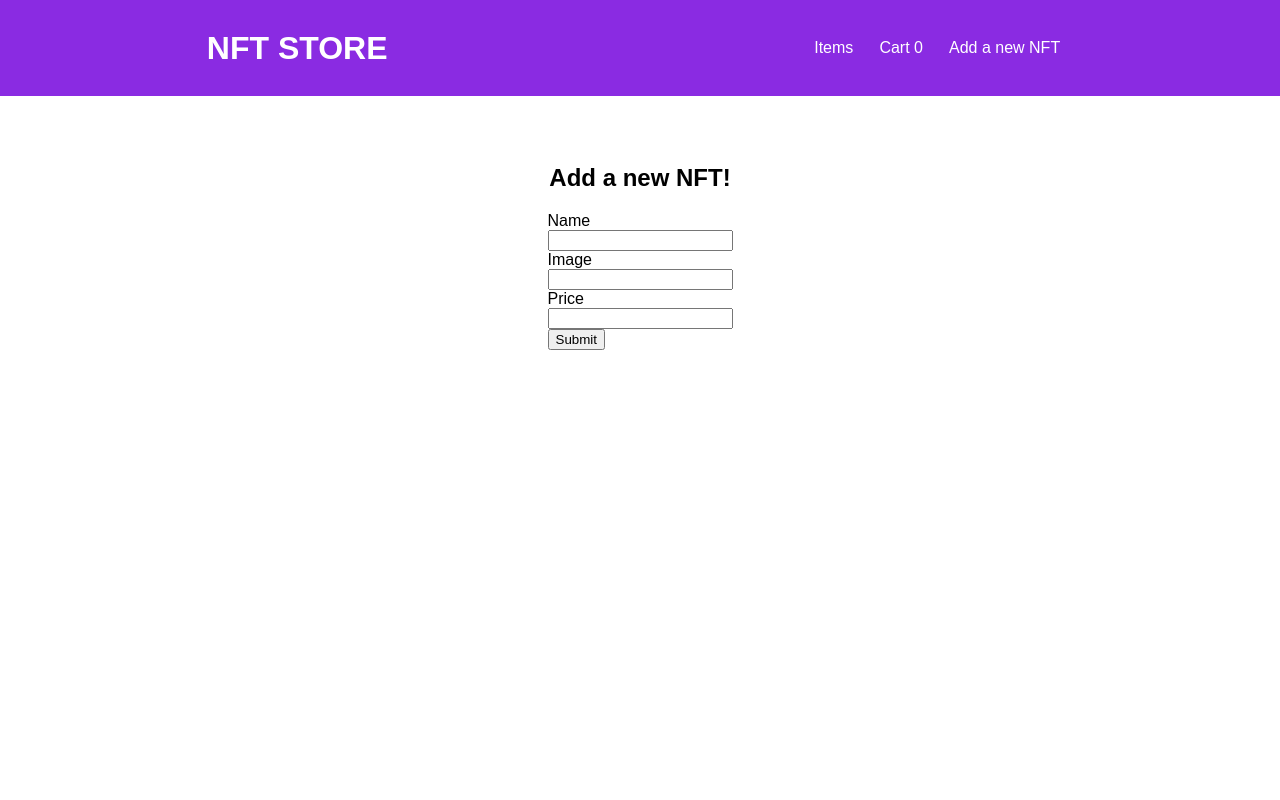
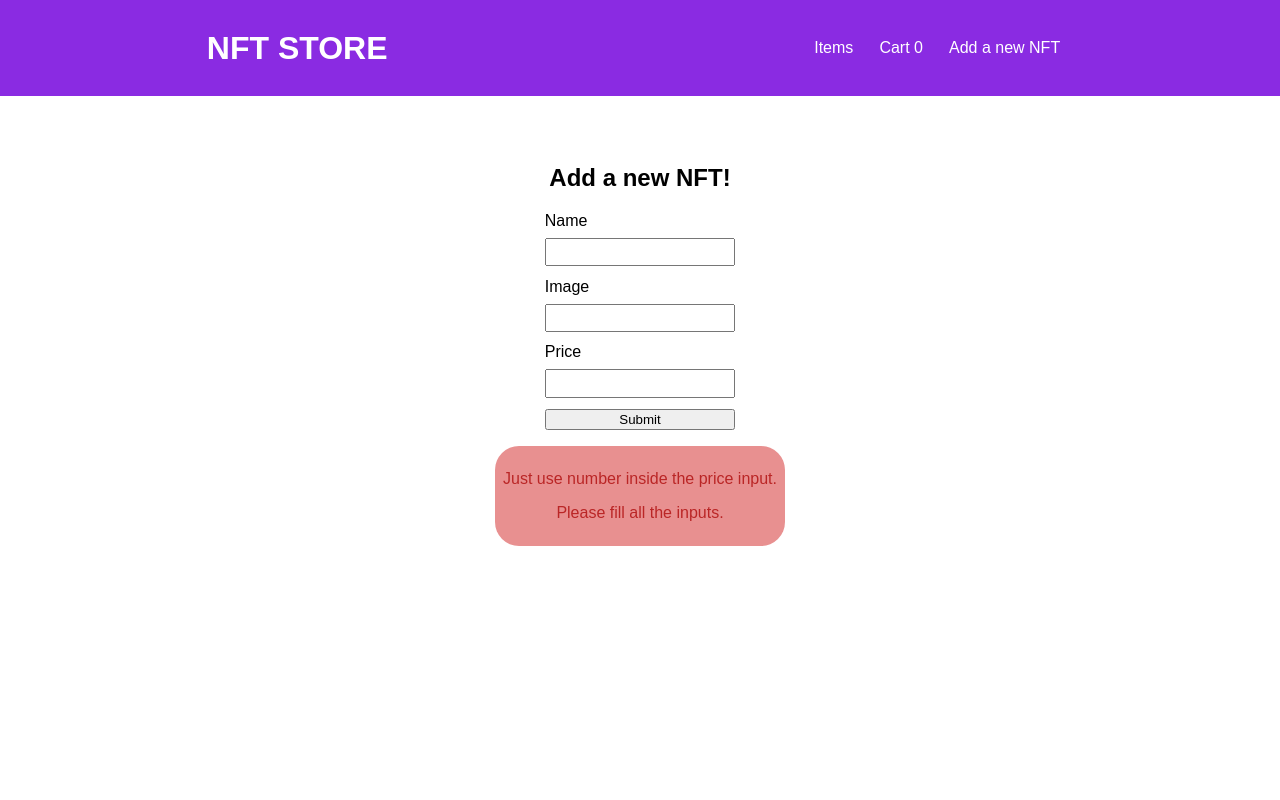
Before and after one commit to Pleopleq/basic-nft-store-vue, a Vue app: page /new-item in a window 1280 px wide. Shown: the top 800 px of the page. Built offline with nearby package versions, Linux system fonts and the light colour scheme.

Commit message:
Add styles in form

```diff
--- a/src/components/TheNewNftForm.vue
+++ b/src/components/TheNewNftForm.vue
@@ -4,19 +4,27 @@
     <div class="form-container">
       <form action="">
         <div>
-          <label for="">Name</label>
+          <label for="name">Name</label>
         </div>
-        <div><input type="text" /></div>
+        <div><input type="text" class="form-input" /></div>
         <div>
-          <label for="">Image</label>
+          <label for="image">Image</label>
         </div>
-        <div><input type="text" /></div>
+        <div><input type="text" class="form-input" /></div>
         <div>
-          <label for="">Price</label>
+          <label for="price">Price</label>
         </div>
-        <div><input type="number" /></div>
-        <div><button>Submit</button></div>
+        <div><input type="text" class="form-input" /></div>
+        <div><button class="form-submit">Submit</button></div>
       </form>
+    </div>
+    <div class="alert-container">
+      <div>
+        <p>Just use number inside the price input.</p>
+      </div>
+      <div>
+        <p>Please fill all the inputs.</p>
+      </div>
     </div>
   </section>
 </template>
@@ -29,12 +37,26 @@ export default {};
 .form-view {
   display: flex;
   flex-direction: column;
-  justify-content: center;
   align-items: center;
   margin: 3rem;
+  height: 100vh;
 }
 
-.form-container {
-  height: 100vh;
+.form-input {
+  margin: 0.5rem 0 0.7rem 0;
+  padding: 0.3rem;
+}
+
+.form-submit {
+  width: 100%;
+}
+
+.alert-container {
+  text-align: center;
+  background-color: #e89090;
+  color: #ba2626;
+  padding: 0.5rem;
+  margin-top: 1rem;
+  border-radius: 24px;
 }
 </style>
```
